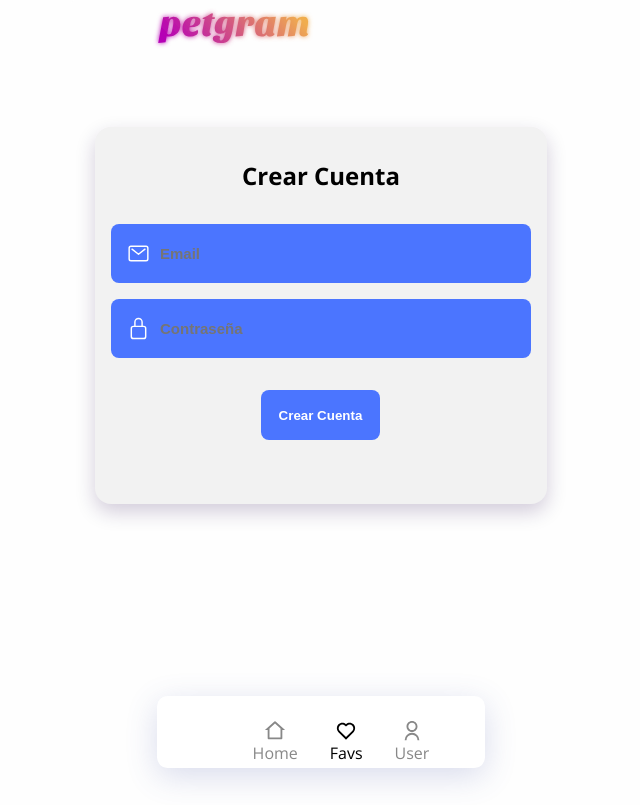
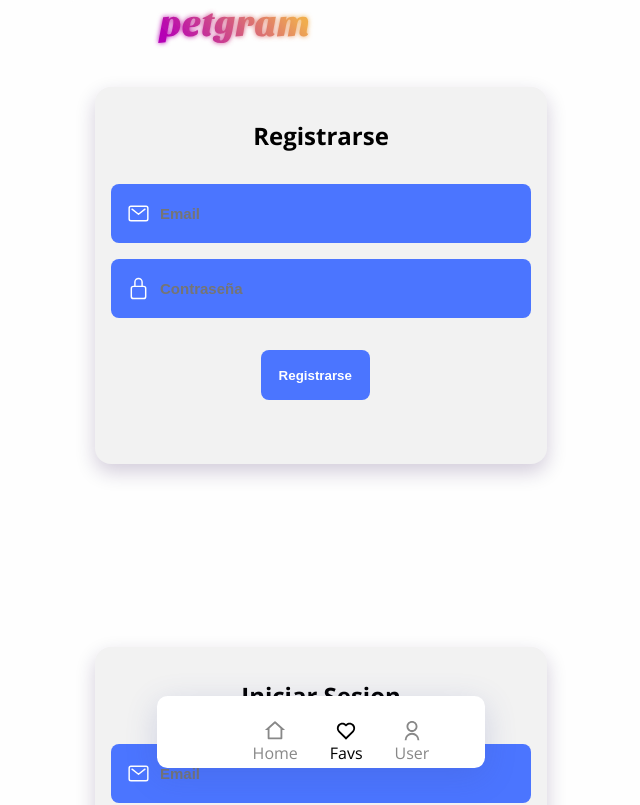
Before and after one commit to daviardev/Petgram, a React app: page /favs in a window 1280 px wide. Shown: the top 805 px of the page, without its empty margins (319-959 px from the left). Built offline with nearby package versions, Linux system fonts and the light colour scheme.

Commit message:
Mutaciones para el registro

```diff
--- a/src/components/UseForm/index.js
+++ b/src/components/UseForm/index.js
@@ -7,11 +7,16 @@ const SIZE = '23px'
 export const UseForm = ({ onSubmit, title }) => {
     const email = useInputValue('')
     const password = useInputValue('')
+
+    const handleSubmit = (event) => {
+        event.preventDefault()
+        onSubmit({ email: email.value, password: password.value })
+    }
     return (
         <Login>
             <LoginContent>
                 <LoginForms>
-                    <Form onSubmit={onSubmit}>
+                    <Form onSubmit={handleSubmit}>
                         <H1>{ title }</H1>
 
                         <LoginBox>
--- a/src/components/UseForm/styles.js
+++ b/src/components/UseForm/styles.js
@@ -9,7 +9,6 @@ export const H1 = styled.h1`
 
 export const Form = styled.form`
     position: absolute;
-    top: 40px;
     width: 100%;
     background-color: #f2f2f2;
     padding: 2rem 1rem;
@@ -56,8 +55,7 @@ export const LoginBox = styled.div`
 
 export const Login = styled.div`
     display: grid;
-    grid-template-columns: 100%;
-    height: 100vh;
+    height: 70vh;
     margin-left: 1.5rem;
     margin-right: 1.5rem;
 `
--- /dev/null
+++ b/src/hooks/useRegisterMutation.js
@@ -0,0 +1,12 @@
+import { gql, useMutation } from '@apollo/client'
+
+const REGISTER = gql`
+    mutation signup($input: UserCredentials!){
+        signup(input: $input)
+    }
+`
+export const useRegisterMutation = () => {
+  const [registerMutation] = useMutation(REGISTER)
+
+  return { registerMutation }
+}
--- a/src/pages/NotRegisteredUser.js
+++ b/src/pages/NotRegisteredUser.js
@@ -1,19 +1,27 @@
 import React from 'react'
 import Context from '../Context'
 import { UseForm } from '../components/UseForm'
-import { LoginAccount, LoginSignin } from '../components/UseForm/styles'
+import { useRegisterMutation } from '../hooks/useRegisterMutation'
 
-export const NotRegisteredUser = () => (
+export const NotRegisteredUser = () => {
+  const { registerMutation } = useRegisterMutation()
+
+  return (
       <Context.Consumer>
           {
-            ({ activateAuth }) => {
-                return (
-                    <>
-                        <UseForm title='Crear Cuenta' onSubmit={activateAuth} />
-                        <UseForm title='Iniciar Sesión' onSubmit={activateAuth} />
+              ({activateAuth}) => {
+                  const onSubmit = ({email, password}) => {
+                      const input = { email, password }
+                      const variables = { input }
+                      registerMutation({ variables })
+                      .then(activateAuth)
+                  }
+                  return <>
+                      <UseForm onSubmit={onSubmit} title='Registrarse'/>
+                      <UseForm onSubmit={activateAuth} title='Iniciar Sesion'/>
                   </>
-                )
               }
           }
       </Context.Consumer>
   )
+}
```
Lines whose indentation alone changed are shown as unchanged.
